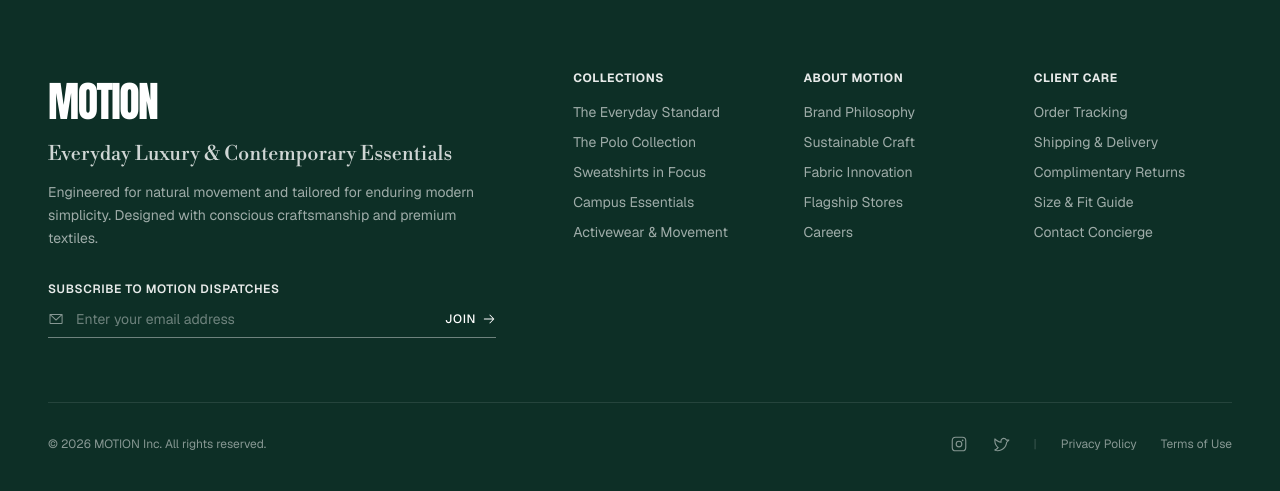
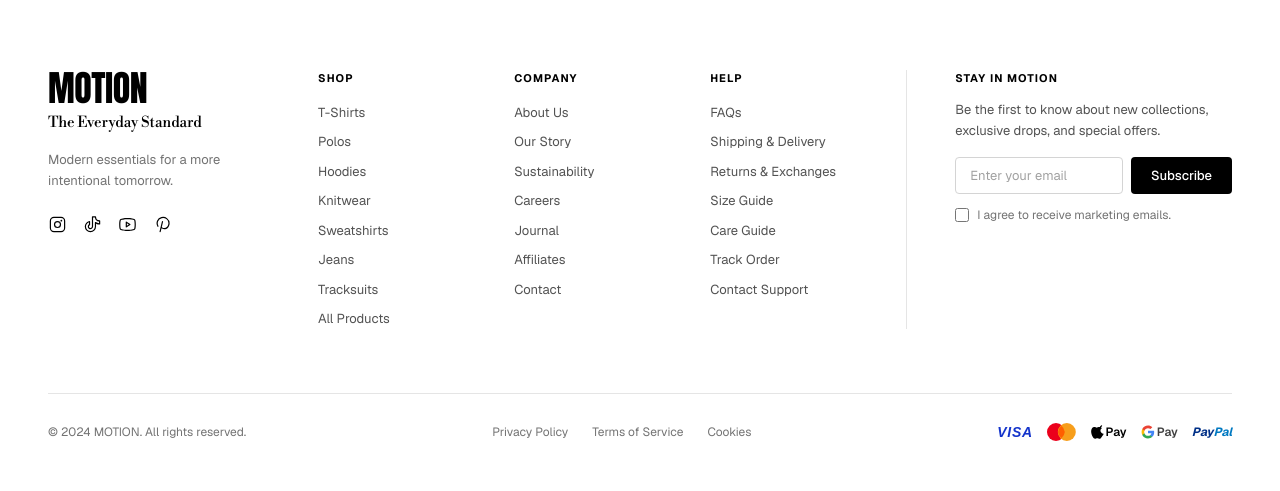
Before and after one commit to malikhassanjavaid/Motion, a Next.js app: page / in a window 1280 px wide. Shown: the part 2997-3488 px from the top of the page. Built offline with nearby package versions, Linux system fonts and the light colour scheme.

Commit message:
feat(footer): replicate exact design with brand typography, columns, newsletter, and payment badges

```diff
--- a/components/Footer.tsx
+++ b/components/Footer.tsx
@@ -1,13 +1,14 @@
 "use client";
 
 import {
-  ArrowRightIcon,
-  EnvelopeSimpleIcon,
   InstagramLogoIcon,
-  TwitterLogoIcon,
+  PinterestLogoIcon,
+  TiktokLogoIcon,
+  YoutubeLogoIcon,
 } from "@phosphor-icons/react";
 import { Anton, Libre_Bodoni } from "next/font/google";
 import Link from "next/link";
+import { useState } from "react";
 
 const anton = Anton({
   subsets: ["latin"],
@@ -19,150 +20,322 @@ const libreBodoni = Libre_Bodoni({
   weight: "400",
 });
 
-const footerSections = [
-  {
-    title: "Collections",
-    links: [
-      { name: "The Everyday Standard", href: "#everyday-standard" },
-      { name: "The Polo Collection", href: "#polo-collection" },
-      { name: "Sweatshirts in Focus", href: "#sweatshirt-focus" },
-      { name: "Campus Essentials", href: "#collection" },
-      { name: "Activewear & Movement", href: "#collection" },
-    ],
-  },
-  {
-    title: "About MOTION",
-    links: [
-      { name: "Brand Philosophy", href: "#" },
-      { name: "Sustainable Craft", href: "#" },
-      { name: "Fabric Innovation", href: "#" },
-      { name: "Flagship Stores", href: "#" },
-      { name: "Careers", href: "#" },
-    ],
-  },
-  {
-    title: "Client Care",
-    links: [
-      { name: "Order Tracking", href: "#" },
-      { name: "Shipping & Delivery", href: "#" },
-      { name: "Complimentary Returns", href: "#" },
-      { name: "Size & Fit Guide", href: "#" },
-      { name: "Contact Concierge", href: "#" },
-    ],
-  },
+const shopLinks = [
+  "T-Shirts",
+  "Polos",
+  "Hoodies",
+  "Knitwear",
+  "Sweatshirts",
+  "Jeans",
+  "Tracksuits",
+  "All Products",
+];
+
+const companyLinks = [
+  "About Us",
+  "Our Story",
+  "Sustainability",
+  "Careers",
+  "Journal",
+  "Affiliates",
+  "Contact",
+];
+
+const helpLinks = [
+  "FAQs",
+  "Shipping & Delivery",
+  "Returns & Exchanges",
+  "Size Guide",
+  "Care Guide",
+  "Track Order",
+  "Contact Support",
 ];
 
 export function Footer() {
+  const [email, setEmail] = useState("");
+  const [agreed, setAgreed] = useState(false);
+  const [isSubscribed, setIsSubscribed] = useState(false);
+
+  const handleSubmit = (e: React.FormEvent) => {
+    e.preventDefault();
+    if (email) {
+      setIsSubscribed(true);
+    }
+  };
+
   return (
     <footer
       aria-label="Site footer"
-      className="border-t border-black/10 bg-[#0d2f26] text-white"
+      className="w-full border-t border-neutral-200 bg-white text-black"
     >
-      <div className="mx-auto max-w-7xl px-5 py-14 sm:px-8 sm:py-16 lg:px-12 lg:py-20">
-        <div className="grid grid-cols-1 gap-12 lg:grid-cols-[1.4fr_2fr] lg:gap-16">
-          <div className="space-y-6">
-            <div>
-              <p
-                aria-hidden="true"
-                className={`${anton.className} text-[36px] tracking-[-0.04em] text-white sm:text-[42px]`}
+      <div className="mx-auto max-w-[1360px] px-6 py-14 sm:px-8 sm:py-16 lg:px-12 lg:py-20">
+        {/* Main top grid */}
+        <div className="grid grid-cols-1 gap-10 md:grid-cols-2 lg:grid-cols-[1.5fr_1fr_1fr_1fr_2.2fr] lg:gap-8 xl:gap-12">
+          {/* Brand & Editorial Column */}
+          <div className="flex flex-col">
+            <Link
+              href="/"
+              aria-label="MOTION home"
+              className={`${anton.className} text-[32px] leading-none tracking-[-0.5px] text-black sm:text-[36px]`}
             >
               MOTION
+            </Link>
+
+            <p
+              className={`${libreBodoni.className} mt-2 text-[15px] font-normal leading-tight tracking-[-0.01em] text-black`}
+            >
+              The Everyday Standard
             </p>
-              <p
-                className={`${libreBodoni.className} mt-2 text-lg text-white/80 sm:text-xl`}
+
+            <p className="mt-4 max-w-[240px] text-[13px] leading-relaxed text-neutral-500">
+              Modern essentials for a more intentional tomorrow.
+            </p>
+
+            {/* Social Icons */}
+            <div className="mt-6 flex items-center gap-4 text-black">
+              <Link
+                href="https://instagram.com"
+                target="_blank"
+                rel="noreferrer"
+                aria-label="Instagram"
+                className="transition-opacity hover:opacity-60 focus-visible:outline-2 focus-visible:outline-offset-2 focus-visible:outline-black"
               >
-                Everyday Luxury &amp; Contemporary Essentials
-              </p>
-              <p className="mt-3 max-w-md text-sm leading-relaxed text-white/60">
-                Engineered for natural movement and tailored for enduring modern
-                simplicity. Designed with conscious craftsmanship and premium
-                textiles.
-              </p>
-            </div>
-
-            <div className="space-y-3 pt-2">
-              <label
-                htmlFor="newsletter-email"
-                className="block text-xs font-semibold uppercase tracking-wider text-white/90"
+                <InstagramLogoIcon size={19} weight="regular" />
+              </Link>
+              <Link
+                href="https://tiktok.com"
+                target="_blank"
+                rel="noreferrer"
+                aria-label="TikTok"
+                className="transition-opacity hover:opacity-60 focus-visible:outline-2 focus-visible:outline-offset-2 focus-visible:outline-black"
               >
-                Subscribe to MOTION Dispatches
-              </label>
-              <form
-                onSubmit={(e) => e.preventDefault()}
-                className="flex max-w-md items-center border-b border-white/40 pb-2 transition-colors focus-within:border-white"
+                <TiktokLogoIcon size={19} weight="regular" />
+              </Link>
+              <Link
+                href="https://youtube.com"
+                target="_blank"
+                rel="noreferrer"
+                aria-label="YouTube"
+                className="transition-opacity hover:opacity-60 focus-visible:outline-2 focus-visible:outline-offset-2 focus-visible:outline-black"
               >
-                <EnvelopeSimpleIcon
-                  aria-hidden="true"
-                  size={20}
-                  className="mr-3 text-white/50"
-                />
-                <input
-                  id="newsletter-email"
-                  type="email"
-                  required
-                  placeholder="Enter your email address"
-                  className="w-full bg-transparent text-sm text-white placeholder-white/40 outline-none"
-                />
-                <button
-                  type="submit"
-                  aria-label="Subscribe to newsletter"
-                  className="ml-2 flex items-center gap-1.5 text-xs font-medium uppercase tracking-wider text-white transition-opacity hover:opacity-75 focus-visible:outline-2 focus-visible:outline-white"
+                <YoutubeLogoIcon size={19} weight="regular" />
+              </Link>
+              <Link
+                href="https://pinterest.com"
+                target="_blank"
+                rel="noreferrer"
+                aria-label="Pinterest"
+                className="transition-opacity hover:opacity-60 focus-visible:outline-2 focus-visible:outline-offset-2 focus-visible:outline-black"
               >
-                  <span>Join</span>
-                  <ArrowRightIcon aria-hidden="true" size={14} />
-                </button>
-              </form>
+                <PinterestLogoIcon size={19} weight="regular" />
+              </Link>
             </div>
           </div>
 
-          <div className="grid grid-cols-2 gap-8 sm:grid-cols-3">
-            {footerSections.map((section) => (
-              <div key={section.title} className="space-y-4">
-                <h3 className="text-xs font-bold uppercase tracking-wider text-white/90">
-                  {section.title}
+          {/* Column 1: SHOP */}
+          <div>
+            <h3 className="text-[11px] font-bold uppercase tracking-[0.1em] text-black">
+              SHOP
             </h3>
-                <ul className="space-y-2.5 text-sm text-white/60">
-                  {section.links.map((link) => (
-                    <li key={link.name}>
+            <ul className="mt-4 space-y-2.5 text-[13px] text-neutral-600">
+              {shopLinks.map((link) => (
+                <li key={link}>
                   <Link
-                        href={link.href}
-                        className="transition-colors hover:text-white focus-visible:outline-1 focus-visible:outline-white"
+                    href={`#${link.toLowerCase().replace(/\s+/g, "-")}`}
+                    className="transition-colors hover:text-black"
                   >
-                        {link.name}
+                    {link}
                   </Link>
                 </li>
               ))}
             </ul>
           </div>
+
+          {/* Column 2: COMPANY */}
+          <div>
+            <h3 className="text-[11px] font-bold uppercase tracking-[0.1em] text-black">
+              COMPANY
+            </h3>
+            <ul className="mt-4 space-y-2.5 text-[13px] text-neutral-600">
+              {companyLinks.map((link) => (
+                <li key={link}>
+                  <Link href="#" className="transition-colors hover:text-black">
+                    {link}
+                  </Link>
+                </li>
               ))}
+            </ul>
+          </div>
+
+          {/* Column 3: HELP */}
+          <div>
+            <h3 className="text-[11px] font-bold uppercase tracking-[0.1em] text-black">
+              HELP
+            </h3>
+            <ul className="mt-4 space-y-2.5 text-[13px] text-neutral-600">
+              {helpLinks.map((link) => (
+                <li key={link}>
+                  <Link href="#" className="transition-colors hover:text-black">
+                    {link}
+                  </Link>
+                </li>
+              ))}
+            </ul>
+          </div>
+
+          {/* Right Column: STAY IN MOTION (with vertical border divider) */}
+          <div className="lg:border-l lg:border-neutral-200 lg:pl-8 xl:pl-12">
+            <h3 className="text-[11px] font-bold uppercase tracking-[0.1em] text-black">
+              STAY IN MOTION
+            </h3>
+
+            <p className="mt-3 max-w-[280px] text-[13px] leading-relaxed text-neutral-600">
+              Be the first to know about new collections, exclusive drops, and
+              special offers.
+            </p>
+
+            <form onSubmit={handleSubmit} className="mt-4 flex max-w-sm gap-2">
+              <input
+                type="email"
+                required
+                value={email}
+                onChange={(e) => setEmail(e.target.value)}
+                placeholder="Enter your email"
+                className="w-full min-w-0 rounded border border-neutral-300 bg-white px-3.5 py-2 text-[13px] text-black placeholder:text-neutral-400 focus:border-black focus:outline-none"
+              />
+              <button
+                type="submit"
+                className="shrink-0 rounded bg-black px-5 py-2 text-[13px] font-medium text-white transition-colors hover:bg-neutral-800 focus-visible:outline-2 focus-visible:outline-offset-2 focus-visible:outline-black"
+              >
+                {isSubscribed ? "Subscribed" : "Subscribe"}
+              </button>
+            </form>
+
+            <div className="mt-3 flex items-center gap-2">
+              <input
+                type="checkbox"
+                id="footer-marketing-consent"
+                checked={agreed}
+                onChange={(e) => setAgreed(e.target.checked)}
+                className="size-3.5 rounded border-neutral-300 text-black accent-black focus:ring-black"
+              />
+              <label
+                htmlFor="footer-marketing-consent"
+                className="select-none text-[12px] text-neutral-500"
+              >
+                I agree to receive marketing emails.
+              </label>
+            </div>
           </div>
         </div>
 
-        <div className="mt-14 flex flex-col items-center justify-between gap-6 border-t border-white/10 pt-8 text-xs text-white/50 sm:flex-row sm:mt-16">
-          <p>© {new Date().getFullYear()} MOTION Inc. All rights reserved.</p>
+        {/* Bottom Bar Divider & Content */}
+        <div className="mt-14 flex flex-col items-start justify-between gap-6 border-t border-neutral-200 pt-7 sm:mt-16 sm:flex-row sm:items-center sm:gap-4">
+          {/* Copyright */}
+          <p className="text-[12px] text-neutral-500">
+            © 2024 MOTION. All rights reserved.
+          </p>
 
-          <div className="flex items-center gap-6">
+          {/* Legal Links */}
+          <div className="flex flex-wrap items-center gap-6 text-[12px] text-neutral-500">
             <Link
               href="#"
-              aria-label="Instagram"
-              className="transition-colors hover:text-white"
+              className="transition-colors hover:text-black focus-visible:outline-1 focus-visible:outline-black"
             >
-              <InstagramLogoIcon size={18} />
+              Privacy Policy
             </Link>
             <Link
               href="#"
-              aria-label="X / Twitter"
-              className="transition-colors hover:text-white"
+              className="transition-colors hover:text-black focus-visible:outline-1 focus-visible:outline-black"
             >
-              <TwitterLogoIcon size={18} />
+              Terms of Service
             </Link>
-            <span className="text-white/20">|</span>
-            <Link href="#" className="hover:text-white">
-              Privacy Policy
+            <Link
+              href="#"
+              className="transition-colors hover:text-black focus-visible:outline-1 focus-visible:outline-black"
+            >
+              Cookies
             </Link>
-            <Link href="#" className="hover:text-white">
-              Terms of Use
-            </Link>
+          </div>
+
+          {/* Payment Method Badges */}
+          <div
+            aria-label="Accepted payment methods"
+            className="flex items-center gap-3.5 text-neutral-800"
+          >
+            {/* Visa */}
+            <span
+              className="font-bold italic tracking-wider text-[#1434cb]"
+              style={{ fontSize: "14px", fontFamily: "sans-serif" }}
+              aria-label="Visa"
+            >
+              VISA
+            </span>
+
+            {/* Mastercard */}
+            <svg
+              className="h-4.5 w-auto"
+              viewBox="0 0 32 20"
+              fill="none"
+              aria-label="Mastercard"
+            >
+              <circle cx="10" cy="10" r="10" fill="#EB001B" />
+              <circle cx="22" cy="10" r="10" fill="#F79E1B" />
+              <path
+                d="M16 3.1A9.95 9.95 0 0 1 19.8 10 9.95 9.95 0 0 1 16 16.9 9.95 9.95 0 0 1 12.2 10 9.95 9.95 0 0 1 16 3.1Z"
+                fill="#FF5F00"
+              />
+            </svg>
+
+            {/* Apple Pay */}
+            <div
+              className="flex items-center text-xs font-semibold text-black"
+              aria-label="Apple Pay"
+            >
+              <svg
+                className="mr-0.5 h-3.5 w-auto"
+                viewBox="0 0 170 170"
+                fill="currentColor"
+              >
+                <path d="M150.37 130.25c-2.45 5.66-5.35 10.87-8.71 15.66-4.58 6.53-8.33 11.05-11.22 13.56-4.48 4.12-9.28 6.23-14.42 6.35-3.69 0-8.14-1.05-13.32-3.18-5.19-2.12-9.97-3.17-14.34-3.17-4.58 0-9.49 1.05-14.75 3.17-5.26 2.13-9.5 3.24-12.74 3.35-4.35.13-9.16-1.9-14.42-6.08-3.7-3.08-7.71-7.96-12.02-14.64-6.42-9.9-11.45-20.94-15.09-33.11-3.64-12.18-5.46-23.77-5.46-34.78 0-14.77 3.5-27.17 10.51-37.21s16.27-15.17 27.79-15.4c4.68-.08 10.22 1.25 16.63 3.99 6.4 2.74 10.56 4.16 12.47 4.27 1.48-.12 5.9-1.64 13.25-4.57s13.43-4.22 18.23-3.87c13.7.67 24.38 5.76 32.04 15.28-11.96 7.24-17.84 17.1-17.63 29.58.21 9.87 4.04 18.06 11.48 24.58 7.44 6.52 16.32 10.15 26.64 10.89-2.34 6.94-5.27 14.15-8.8 21.63zM119.22 33.64c0-7.23 2.65-14.07 7.96-20.52 5.3-6.45 11.9-10.82 19.78-13.12.87 7.02-.97 13.78-5.52 20.27-4.56 6.49-11.42 10.95-20.57 13.37-.47-0.01-1.02-0.01-1.65 0z" />
+              </svg>
+              <span>Pay</span>
+            </div>
+
+            {/* Google Pay */}
+            <div
+              className="flex items-center text-xs font-semibold text-neutral-700"
+              aria-label="Google Pay"
+            >
+              <svg className="mr-0.5 h-3.5 w-auto" viewBox="0 0 24 24">
+                <path
+                  d="M22.56 12.25c0-.78-.07-1.53-.2-2.25H12v4.26h5.92c-.26 1.37-1.04 2.53-2.21 3.31v2.77h3.57c2.08-1.92 3.28-4.74 3.28-8.09z"
+                  fill="#4285F4"
+                />
+                <path
+                  d="M12 23c2.97 0 5.46-.98 7.28-2.66l-3.57-2.77c-.98.66-2.23 1.06-3.71 1.06-2.86 0-5.29-1.93-6.16-4.53H2.18v2.84C3.99 20.53 7.7 23 12 23z"
+                  fill="#34A853"
+                />
+                <path
+                  d="M5.84 14.09c-.22-.66-.35-1.36-.35-2.09s.13-1.43.35-2.09V7.06H2.18C1.43 8.55 1 10.22 1 12s.43 3.45 1.18 4.94l2.85-2.22.81-.63z"
+                  fill="#FBBC05"
+                />
+                <path
+                  d="M12 5.38c1.62 0 3.06.56 4.21 1.64l3.15-3.15C17.45 2.09 14.97 1 12 1 7.7 1 3.99 3.47 2.18 7.06l3.66 2.84c.87-2.6 3.3-4.52 6.16-4.52z"
+                  fill="#EA4335"
+                />
+              </svg>
+              <span>Pay</span>
+            </div>
+
+            {/* PayPal */}
+            <div
+              className="flex items-center text-xs font-bold italic"
+              aria-label="PayPal"
+            >
+              <span className="text-[#003087]">Pay</span>
+              <span className="text-[#0079C1]">Pal</span>
+            </div>
           </div>
         </div>
       </div>
```
Also changed, not shown: 1 other file (tests, documents, lock files or other folders). Lines whose indentation alone changed are shown as unchanged.
